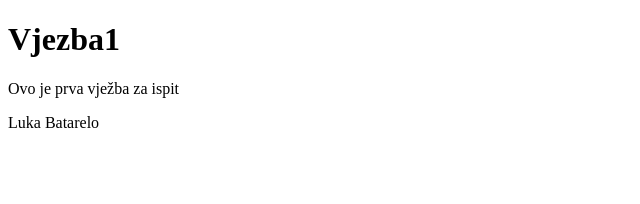
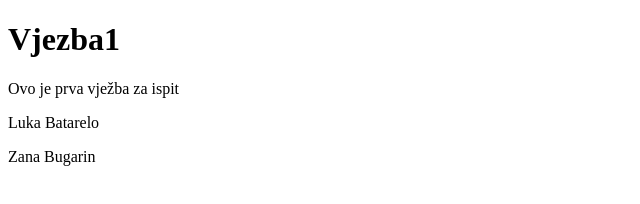
Before and after one commit to MindBodyCodeOrg/vjezba1, a website: page index.html in a window 1280 px wide. Shown: the whole page, without its empty margins (0-640 px from the left). Drawn offline with Linux system fonts and the light colour scheme.

Commit message:
prvi-zadatak-zana-bugarin - added p tag

```diff
--- a/index.html
+++ b/index.html
@@ -12,5 +12,6 @@
 		<p>Ovo je prva vježba za ispit</p>
 
 		<p>Luka Batarelo</p>
+		<p>Zana Bugarin</p>
 	</body>
 </html>
```
